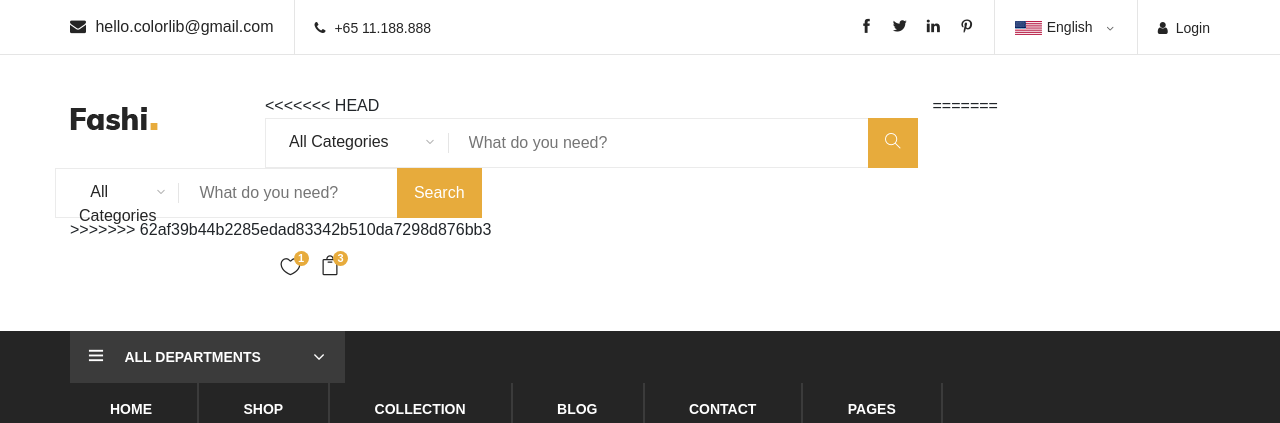
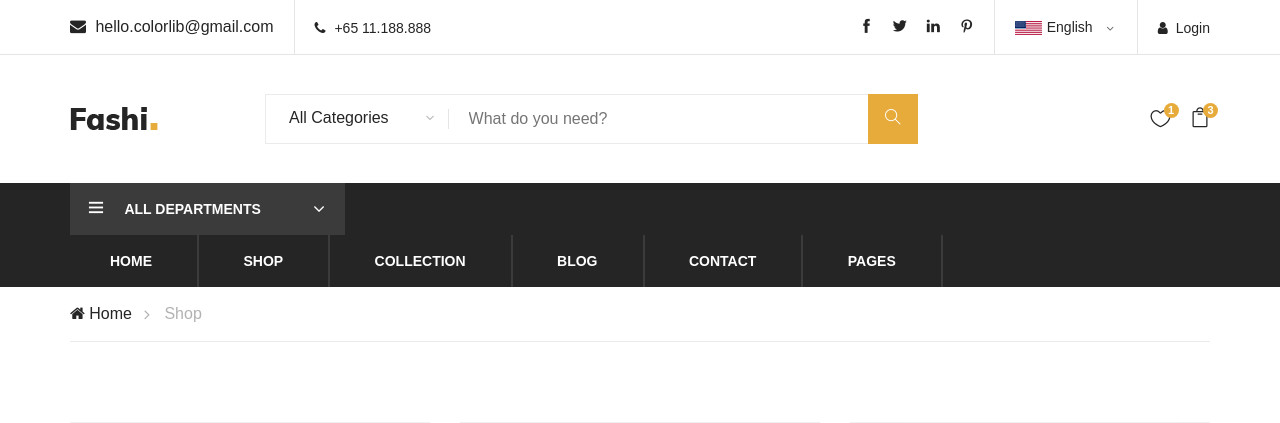
Before and after one commit to ngmanhluan/practiceMidterm, a PHP site: page /shop.php in a window 1280 px wide. Shown: the top 423 px of the page. Run offline with PHP 8.4, Linux system fonts and the light colour scheme; some web fonts are replaced.

Commit message:
finished

```diff
--- a/shop.php
+++ b/shop.php
@@ -74,7 +74,6 @@
                         </div>
                     </div>
                     <div class="col-lg-7 col-md-7">
-<<<<<<< HEAD
                         <div class="advanced-search">
                             <button type="button" class="category-btn">All Categories</button>
                             <form action="search.php" method="POST" class="input-group">
@@ -83,39 +82,6 @@
                             </form>
                         </div>
                     </div>
-=======
-    <div class="advanced-search">
-        <button type="button" class="category-btn">All Categories</button>
-        <form action="search.php" method="POST"  class="input-group">
-            <input type="text" id="search-input" name="searchInput" placeholder="What do you need?">
-            <button type="button" onclick="search()">Search</button>
-        </form>
-    </div>
-</div>
-
-<div id="search-results">
-    <!-- Kết quả tìm kiếm sẽ được hiển thị ở đây -->
-</div>
-
-<script src="https://code.jquery.com/jquery-3.6.0.min.js"></script>
-<script>
-    function search() {
-        var searchInput = document.getElementById("search-input").value;
-
-        // Kiểm tra xem người dùng đã nhập từ khóa tìm kiếm hay chưa
-        if (searchInput !== '') {
-            $.ajax({
-                url: 'search.php', // Đường dẫn đến file PHP xử lý tìm kiếm
-                type: 'POST',
-                data: {searchInput: searchInput},
-                success: function(response) {
-                    $('#search-results').html(response);
-                }
-            });
-        }
-    }
-</script>
->>>>>>> 62af39b44b2285edad83342b510da7298d876bb3
                     <div class="col-lg-3 text-right col-md-3">
                         <ul class="nav-right">
                             <li class="heart-icon"><a href="#">
```
Also changed, not shown: search.php (+0 -22 lines).
